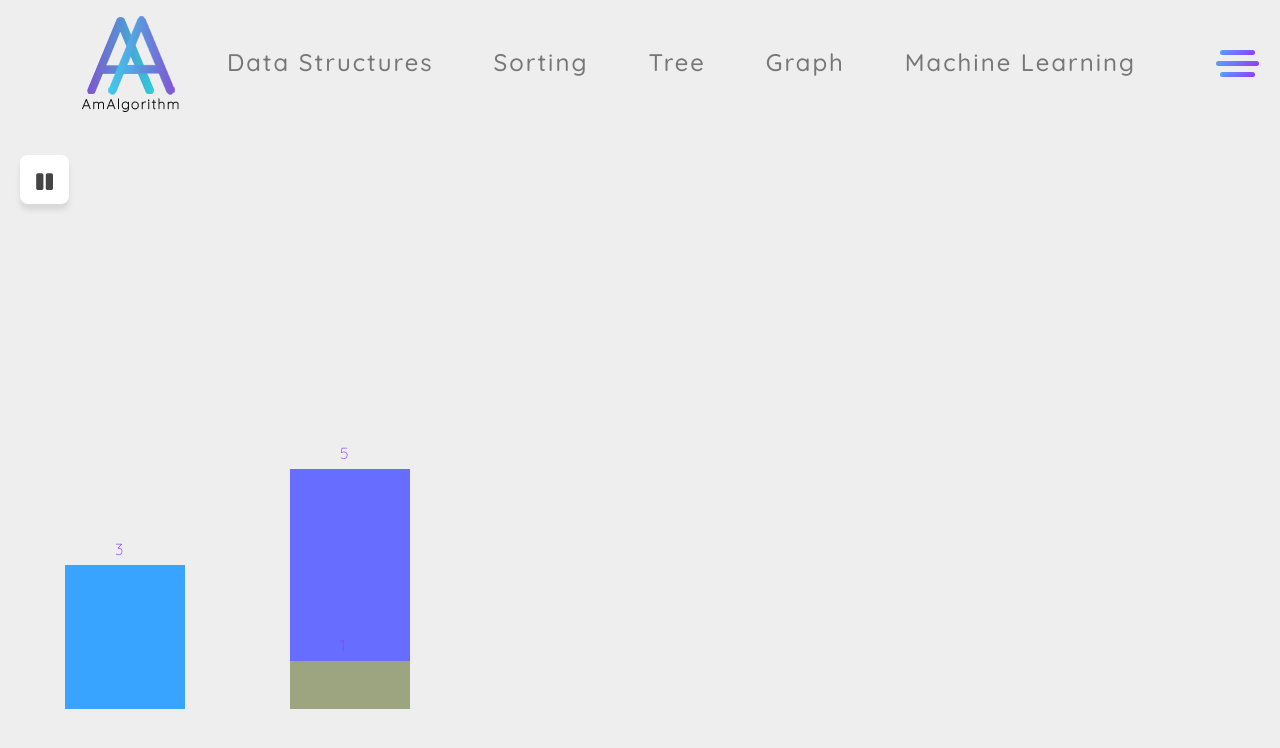
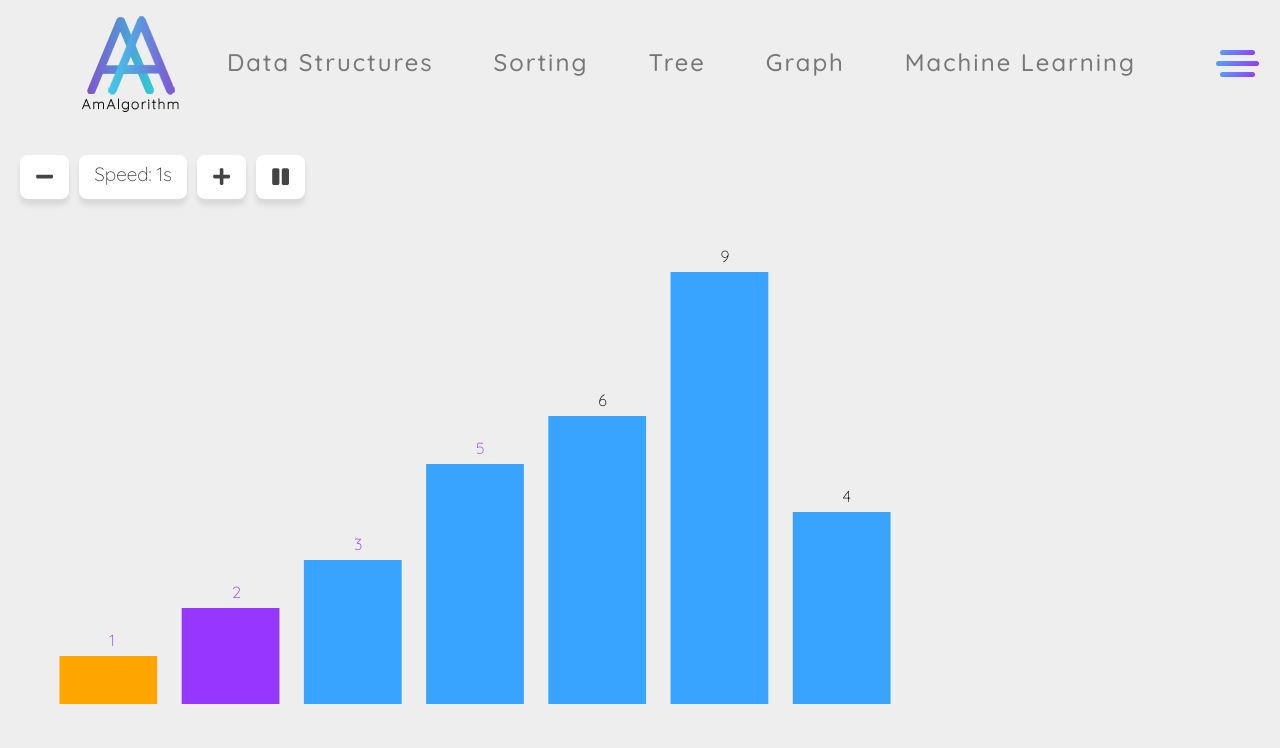
Before and after one commit to luaywadie/AmAlgorithms, a React (Create React App) app in the folder visualizations-app/: page /insertion_sort in a window 1280 px wide. Shown: the top 748 px of the page. Built offline with nearby package versions, Linux system fonts and the light colour scheme.

Commit message:
Added Sort Speed Control (Functionality Limited)

```diff
--- a/visualizations-app/src/Components/algorithms/sorts/InsertionSort.js
+++ b/visualizations-app/src/Components/algorithms/sorts/InsertionSort.js
@@ -2,7 +2,8 @@
 import React, { Component } from 'react';
 import * as d3 from 'd3';
 // Libraries
-import { FaStepBackward, FaStepForward, FaPause, FaPlay } from 'react-icons/fa';
+import { FaStepBackward, FaStepForward, FaPause, FaPlay,
+        FaPlus, FaMinus} from 'react-icons/fa';
 
 
 class InsertionSort extends Component {
@@ -10,14 +11,15 @@ class InsertionSort extends Component {
     super(props);
     this.state = {
       animation_queue: [],
-      data: [5, 3, 1],
+      data: [2, 5, 3, 1, 6, 9, 4],
+      speed: 1000,
       paused: false
     };
   }
   componentDidMount() {
     // set the dimensions and margins of the graph
     var margin = { top: 20, right: 0, bottom: 0, left: 20 },
-      width = 500 - margin.left - margin.right,
+      width = 900 - margin.left - margin.right,
       height = 500 - margin.top - margin.bottom;
 
     // append the svg object to the body of the page
@@ -92,7 +94,12 @@ class InsertionSort extends Component {
 
     // Sort
     this.insertionSort(this.state.data);
+    let speed = this.state.speed;
     let interval = setInterval(() => {
+      if (this.state.speed != speed) {
+        clearInterval(interval);
+        setInterval(interval, this.state.speed);
+      }
       if (this.state.animation_queue.length > 0
           && !this.state.paused) {
         this.swapBars(
@@ -110,7 +117,7 @@ class InsertionSort extends Component {
           .selectAll('mybar')
           .attr('fill', 'red')
       }
-    }, 2000);
+    }, this.state.speed);
 
     // if (this.state.animation_queue.length === 0) {
     //   clearInterval(interval);
@@ -141,35 +148,35 @@ class InsertionSort extends Component {
 
     fromObjTxt
       .transition()
-      .duration(1000)
+      .duration(500)
       .attr('fill', '#9537ff')
-      .delay(500)
+      .delay(400)
       .attr('x', toObjTxt.attr('x'));
 
     toObjTxt
       .transition()
-      .duration(1000)
+      .duration(500)
       .attr('fill', '#9537ff')
-      .delay(500)
+      .delay(400)
       .attr('x', fromObjTxt.attr('x'));
 
     fromObj
       .transition()
-      .duration(1000)
+      .duration(500)
       .attr('fill', '#9537ff')
-      .delay(500)
+      .delay(400)
       .attr('x', toObj.attr('x'));
 
     toObj
       .transition()
-      .duration(1000)
+      .duration(500)
       .attr('fill', '#ffa500')
-      .delay(500)
+      .delay(400)
       .attr('x', fromObj.attr('x'));
 
     // Reset Colors
-    fromObj.transition().duration(500).delay(1500).attr('fill', '#39a4ff');
-    toObj.transition().duration(500).delay(1500).attr('fill', '#39a4ff');
+    fromObj.transition().duration(400).delay(1500).attr('fill', '#39a4ff');
+    toObj.transition().duration(400).delay(1500).attr('fill', '#39a4ff');
 
     let temp = fromObj.attr('value');
     fromObj.attr('value', toObj.attr('value'));
@@ -184,6 +191,31 @@ class InsertionSort extends Component {
   render() {
     return (
       <div>
+
+        <button
+          className="graph-button"
+          onClick={() => {
+            if (this.state.speed >= 1600) {
+              this.setState({ speed: this.state.speed - 200 });
+            }
+          }}
+        >
+          <FaMinus></FaMinus>
+        </button>
+        <button>
+          Speed: {this.state.speed / 1000}s
+        </button>
+        <button
+          className="graph-button"
+          onClick={() => {
+            if (this.state.speed <= 3000) {
+              this.setState({ speed: this.state.speed + 200 });
+            }
+          }}
+        >
+          <FaPlus></FaPlus>
+        </button>
+
         <button
           className="graph-button"
           onClick={() => {
--- a/visualizations-app/src/styles/App.scss
+++ b/visualizations-app/src/styles/App.scss
@@ -22,7 +22,7 @@ button {
   background-color: #ffffff;
   border: none;
   border-radius: 8px;
-  padding: 10px 15px ;
+  padding: 5px 15px 10px;
   box-shadow: 0px 6px 5px 0px #4444441f;
   font-size: 1.2em;
   transition: .6s;
```
